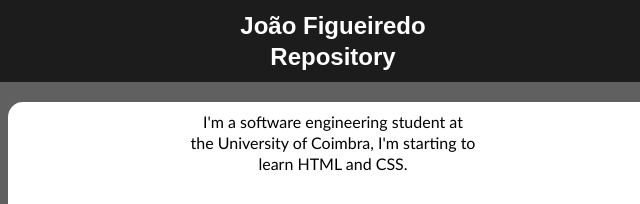
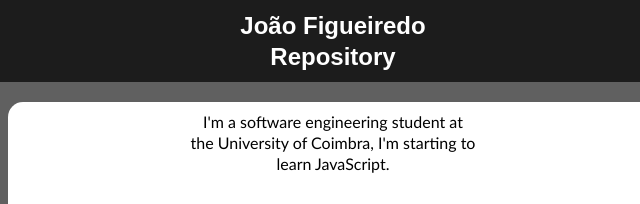
Before and after one commit to joaogpfigueiredo/joaogpfigueiredo.github.io, a plain HTML site: page index.html in a window 1280 px wide. Shown: the top 204 px of the page, 307-947 px from the left. Drawn offline with Linux system fonts and the light colour scheme.

Commit message:
Repository Changes

```diff
--- a/index.html
+++ b/index.html
@@ -19,7 +19,7 @@
     <main>
         <section>
             <p>
-                I'm a software engineering student at <br>the University of Coimbra, I'm starting to <br>learn HTML and CSS.
+                I'm a software engineering student at <br>the University of Coimbra, I'm starting to <br>learn JavaScript.
             </p>
 
             <a href="https://github.com/joaogpfigueiredo" target="_blank"><img src="images/logo-github.jpg" alt=""></a>
```
